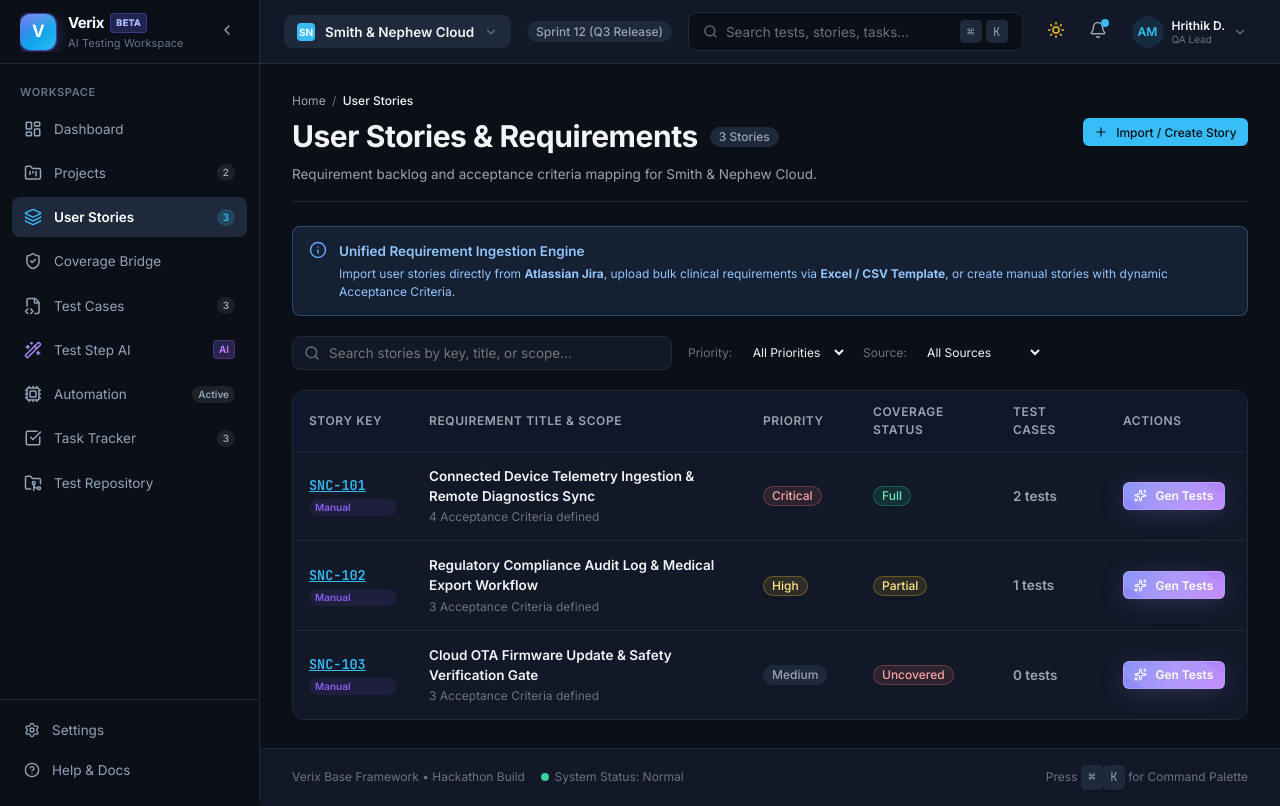
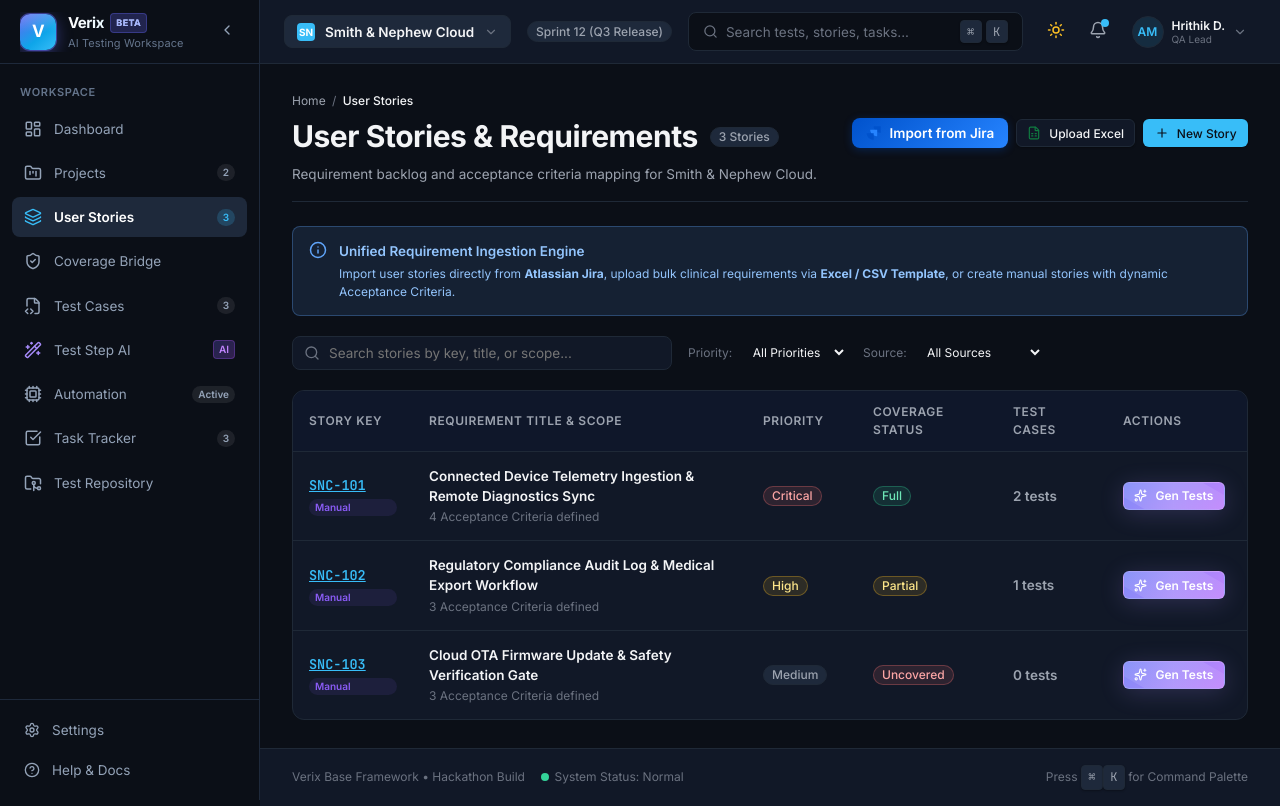
Before and after one commit to DavidHrithik/verix-qa, a React (Vite) app: page /user-stories in a window 1280 px wide. Built offline with nearby package versions, Linux system fonts and the light colour scheme.

Commit message:
feat(user-stories): add branded Import from Jira button with official Jira logo and direct tab navigation

```diff
--- a/src/modules/user-stories/components/StoryIngestionModal.tsx
+++ b/src/modules/user-stories/components/StoryIngestionModal.tsx
@@ -20,10 +20,11 @@ import { Badge } from '../../../components/ui/Badge';
 import { UserStory, PriorityLevel } from '../../../types';
 import { useProject } from '../../../app/providers/ProjectProvider';
 
-type IngestionTab = 'jira' | 'excel' | 'manual';
+export type IngestionTab = 'jira' | 'excel' | 'manual';
 
 interface StoryIngestionModalProps {
   isOpen: boolean;
+  initialTab?: IngestionTab;
   onClose: () => void;
   onImportStories: (stories: UserStory[]) => void;
 }
@@ -111,11 +112,19 @@ const SAMPLE_JIRA_DATA: Record<string, Array<{
 
 export const StoryIngestionModal: React.FC<StoryIngestionModalProps> = ({
   isOpen,
+  initialTab = 'jira',
   onClose,
   onImportStories,
 }) => {
   const { activeProject } = useProject();
-  const [activeTab, setActiveTab] = useState<IngestionTab>('jira');
+  const [activeTab, setActiveTab] = useState<IngestionTab>(initialTab);
+
+  // Sync activeTab when modal is opened with an initialTab
+  React.useEffect(() => {
+    if (isOpen) {
+      setActiveTab(initialTab);
+    }
+  }, [isOpen, initialTab]);
 
   // --- Jira Tab State ---
   const [jiraDomain, setJiraDomain] = useState('smith-nephew.atlassian.net');
--- a/src/modules/user-stories/pages/UserStoriesPage.tsx
+++ b/src/modules/user-stories/pages/UserStoriesPage.tsx
@@ -25,10 +25,18 @@ import { useProject } from '../../../app/providers/ProjectProvider';
 import { useToast } from '../../../app/providers/ToastProvider';
 import { mockStories } from '../../../mock';
 import { UserStory, PriorityLevel } from '../../../types';
-import { StoryIngestionModal } from '../components/StoryIngestionModal';
+import { StoryIngestionModal, IngestionTab } from '../components/StoryIngestionModal';
 import { StoryDetailsDrawer } from '../components/StoryDetailsDrawer';
 
 const STORAGE_KEY_STORIES = 'verix_stories_v2';
+
+export const JiraIcon: React.FC<{ size?: number }> = ({ size = 16 }) => (
+  <svg width={size} height={size} viewBox="0 0 24 24" fill="none" xmlns="http://www.w3.org/2000/svg" style={{ flexShrink: 0 }}>
+    <path d="M11.53 2c0 5.257 4.26 9.519 9.517 9.519h.953V2h-10.47z" fill="#0052CC"/>
+    <path d="M6.287 7.243c0 5.257 4.26 9.519 9.517 9.519h.953V7.243H6.287z" fill="#2684FF"/>
+    <path d="M1.043 12.486c0 5.257 4.26 9.519 9.517 9.519h.953v-9.519H1.043z" fill="#0052CC"/>
+  </svg>
+);
 
 export const UserStoriesPage: React.FC = () => {
   const { activeProject } = useProject();
@@ -62,12 +70,18 @@ export const UserStoriesPage: React.FC = () => {
 
   // Modal & Drawer State
   const [isIngestionOpen, setIsIngestionOpen] = useState(false);
+  const [ingestionTab, setIngestionTab] = useState<IngestionTab>('jira');
   const [selectedStory, setSelectedStory] = useState<UserStory | null>(null);
 
   // Filters & Search
   const [search, setSearch] = useState('');
   const [priorityFilter, setPriorityFilter] = useState<string>('All');
   const [sourceFilter, setSourceFilter] = useState<string>('All');
+
+  const openIngestion = (tab: IngestionTab) => {
+    setIngestionTab(tab);
+    setIsIngestionOpen(true);
+  };
 
   // Filter for active workspace
   const projectStories = allStories.filter((s: UserStory) => s.projectId === activeProject.id);
@@ -105,8 +119,8 @@ export const UserStoriesPage: React.FC = () => {
           <span
             style={{
               fontSize: '10px',
-              color: '#0EA5E9',
-              background: 'rgba(14,165,233,0.1)',
+              color: '#0052CC',
+              background: 'rgba(0,82,204,0.1)',
               padding: '1px 6px',
               borderRadius: 'var(--radius-full)',
               fontWeight: 600,
@@ -115,7 +129,7 @@ export const UserStoriesPage: React.FC = () => {
               gap: '3px'
             }}
           >
-            <ExternalLink size={9} /> Jira
+            <JiraIcon size={10} /> Jira
           </span>
         );
       case 'excel':
@@ -123,8 +137,8 @@ export const UserStoriesPage: React.FC = () => {
           <span
             style={{
               fontSize: '10px',
-              color: '#22C55E',
-              background: 'rgba(34,197,94,0.1)',
+              color: '#107C41',
+              background: 'rgba(16,124,65,0.1)',
               padding: '1px 6px',
               borderRadius: 'var(--radius-full)',
               fontWeight: 600,
@@ -249,14 +263,58 @@ export const UserStoriesPage: React.FC = () => {
         breadcrumbs={[{ label: 'Home', href: '/' }, { label: 'User Stories' }]}
         badge={<span className="badge badge-default">{projectStories.length} Stories</span>}
         actions={
+          <div style={{ display: 'flex', alignItems: 'center', gap: '0.5rem', flexWrap: 'wrap' }}>
+            {/* Dedicated Jira Import Button */}
+            <button
+              onClick={() => openIngestion('jira')}
+              style={{
+                background: 'linear-gradient(135deg, #0052CC 0%, #2684FF 100%)',
+                border: 'none',
+                color: '#FFFFFF',
+                padding: '0.45rem 0.85rem',
+                borderRadius: 'var(--radius-md)',
+                fontSize: 'var(--text-sm)',
+                fontWeight: 600,
+                cursor: 'pointer',
+                display: 'flex',
+                alignItems: 'center',
+                gap: '0.5rem',
+                boxShadow: '0 2px 8px rgba(0,82,204,0.3)',
+                transition: 'all 0.15s'
+              }}
+              onMouseEnter={(e) => {
+                e.currentTarget.style.transform = 'translateY(-1px)';
+                e.currentTarget.style.boxShadow = '0 4px 12px rgba(0,82,204,0.45)';
+              }}
+              onMouseLeave={(e) => {
+                e.currentTarget.style.transform = 'translateY(0)';
+                e.currentTarget.style.boxShadow = '0 2px 8px rgba(0,82,204,0.3)';
+              }}
+            >
+              <JiraIcon size={16} />
+              <span>Import from Jira</span>
+            </button>
+
+            {/* Upload Excel Button */}
+            <Button
+              variant="secondary"
+              size="sm"
+              leftIcon={<FileSpreadsheet size={14} color="#107C41" />}
+              onClick={() => openIngestion('excel')}
+            >
+              Upload Excel
+            </Button>
+
+            {/* Manual New Story Button */}
             <Button
               variant="primary"
               size="sm"
               leftIcon={<Plus size={14} />}
-            onClick={() => setIsIngestionOpen(true)}
+              onClick={() => openIngestion('manual')}
             >
-            Import / Create Story
+              New Story
             </Button>
+          </div>
         }
       />
 
@@ -344,6 +402,7 @@ export const UserStoriesPage: React.FC = () => {
       {/* Ingestion Modal (Jira, Excel, Manual) */}
       <StoryIngestionModal
         isOpen={isIngestionOpen}
+        initialTab={ingestionTab}
         onClose={() => setIsIngestionOpen(false)}
         onImportStories={handleImportStories}
       />
```
Also changed, not shown: 3 other files (tests, documents, lock files or other folders). Lines whose indentation alone changed are shown as unchanged.
